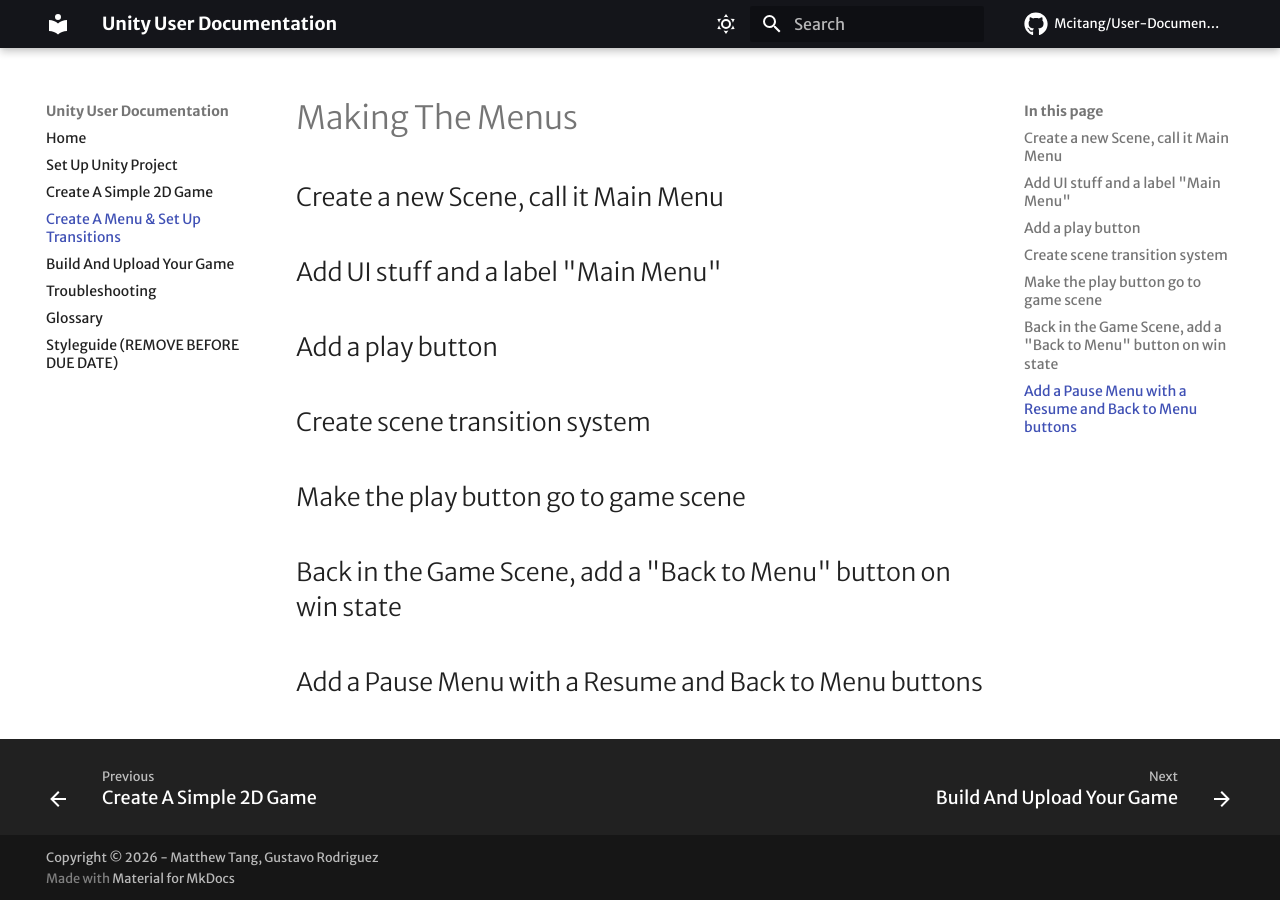
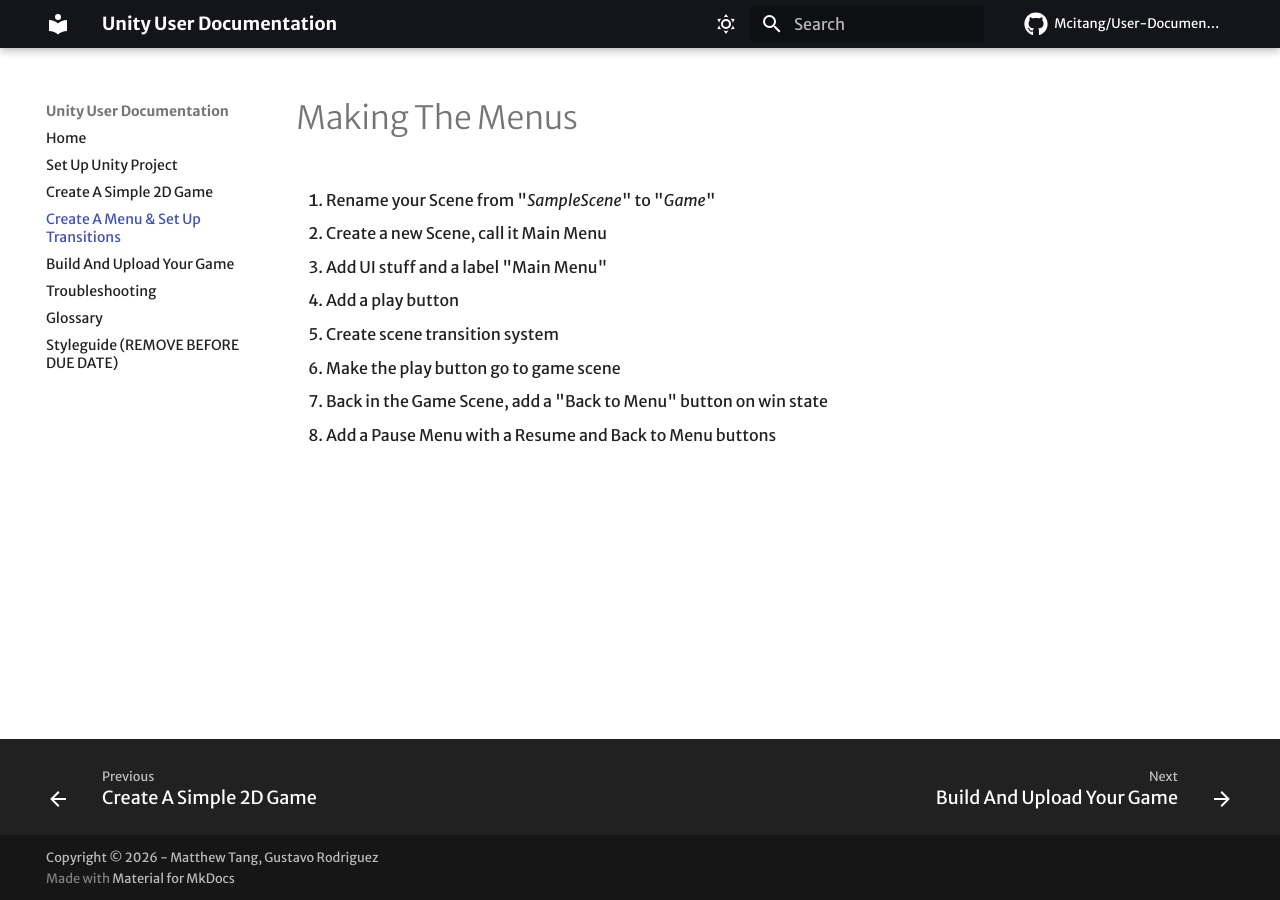
Before and after one commit to Mcitang/User-Documentation, an MkDocs documentation site: the page built from docs/make-menus.md, in a window 1280 px wide. Built offline with MkDocs 1.6.1 and Material for MkDocs 9.7.7, drawn with Linux system fonts in a browser that asks for light colours; some web fonts are replaced; comment, search, counter and statistics services are not loaded.

Commit message:
Add skeleton steps

```diff
--- a/docs/make-menus.md
+++ b/docs/make-menus.md
@@ -1,15 +1,17 @@
 # Making The Menus
 
-## Create a new Scene, call it Main Menu
+1. Rename your Scene from "_SampleScene_" to "_Game_"
 
-## Add UI stuff and a label "Main Menu"
+1. Create a new Scene, call it Main Menu
 
-## Add a play button
+1. Add UI stuff and a label "Main Menu"
 
-## Create scene transition system
+1. Add a play button
 
-## Make the play button go to game scene
+1. Create scene transition system
 
-## Back in the Game Scene, add a "Back to Menu" button on win state
+1. Make the play button go to game scene
 
-## Add a Pause Menu with a Resume and Back to Menu buttons
+1. Back in the Game Scene, add a "Back to Menu" button on win state
+
+1. Add a Pause Menu with a Resume and Back to Menu buttons
```
